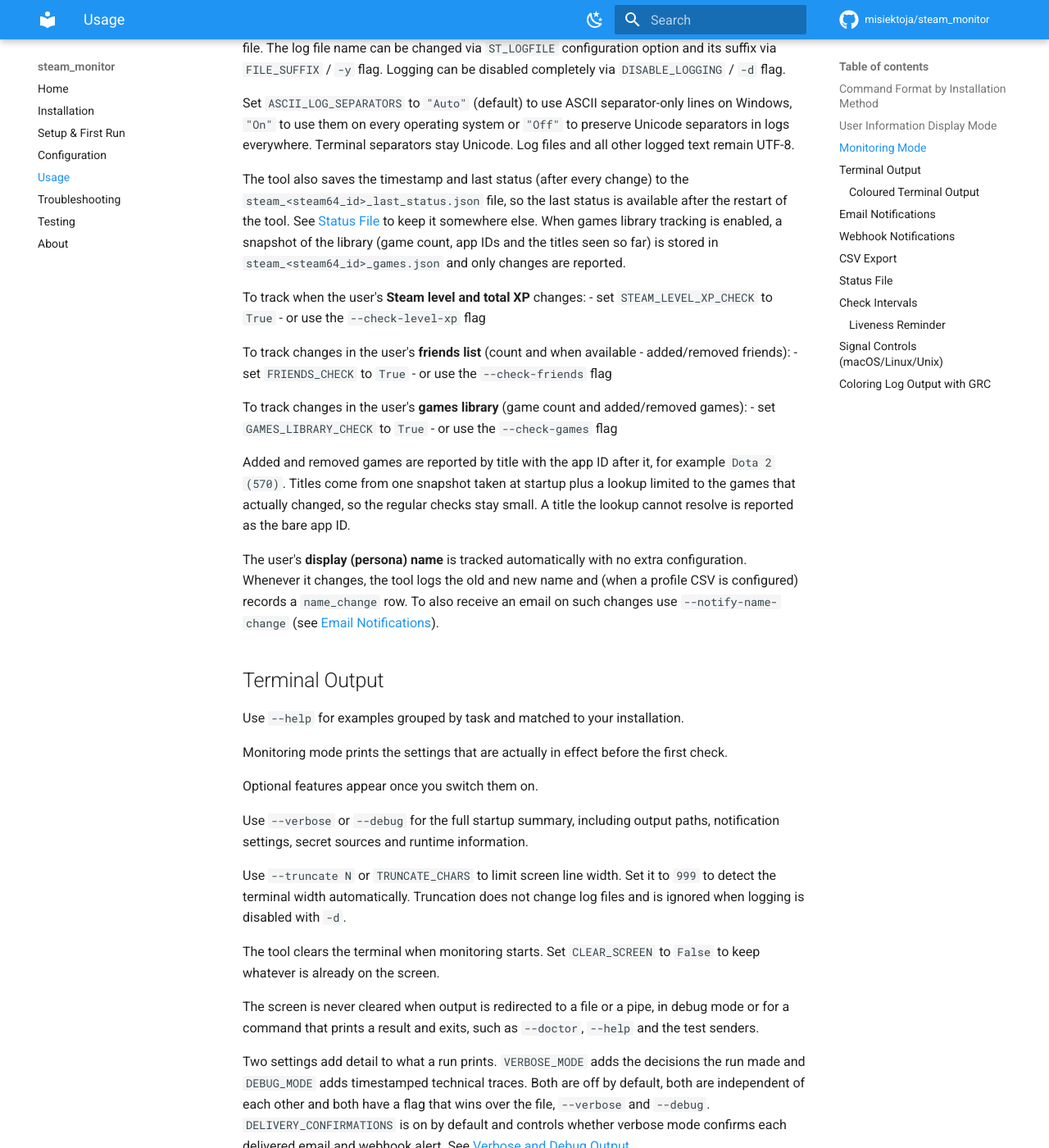
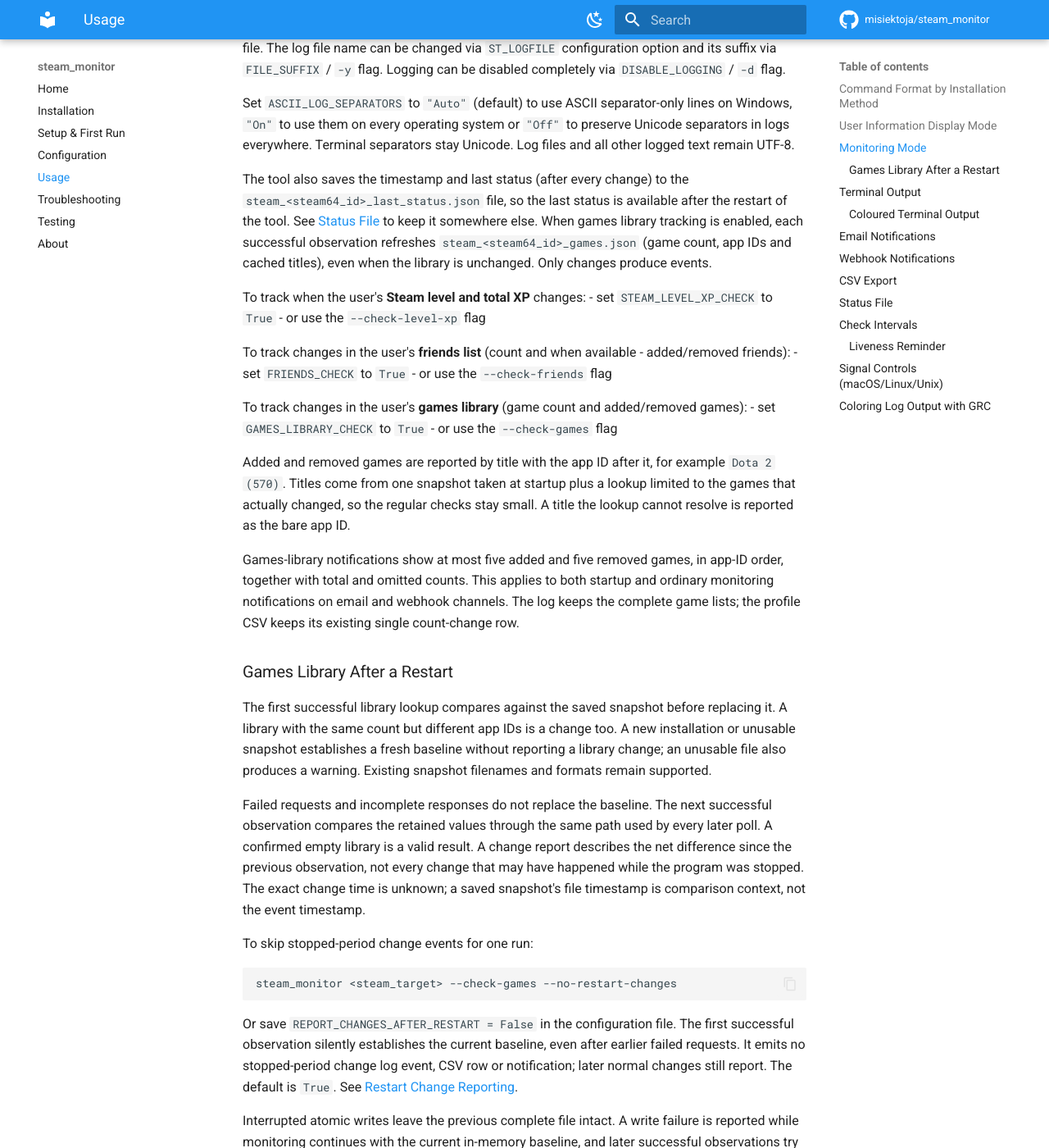
Before and after one commit to misiektoja/steam_monitor, an MkDocs documentation site: the page built from docs/usage.md, in a window 1280 px wide and 1400 px high, scrolled down 3110 px. Shown: the whole window at 82% size. Built offline with MkDocs 1.6.1 and Material for MkDocs 9.7.7, drawn with Linux system fonts in a browser that asks for light colours; comment, search, counter and statistics services are not loaded; some of the changed text lies outside the part shown.

Commit message:
docs(monitor): explain games library restart comparisons

````diff
--- a/docs/usage.md
+++ b/docs/usage.md
@@ -131,7 +131,7 @@
 
 Set `ASCII_LOG_SEPARATORS` to `"Auto"` (default) to use ASCII separator-only lines on Windows, `"On"` to use them on every operating system or `"Off"` to preserve Unicode separators in logs everywhere. Terminal separators stay Unicode. Log files and all other logged text remain UTF-8.
 
-The tool also saves the timestamp and last status (after every change) to the `steam_<steam64_id>_last_status.json` file, so the last status is available after the restart of the tool. See [Status File](#status-file) to keep it somewhere else. When games library tracking is enabled, a snapshot of the library (game count, app IDs and the titles seen so far) is stored in `steam_<steam64_id>_games.json` and only changes are reported.
+The tool also saves the timestamp and last status (after every change) to the `steam_<steam64_id>_last_status.json` file, so the last status is available after the restart of the tool. See [Status File](#status-file) to keep it somewhere else. When games library tracking is enabled, each successful observation refreshes `steam_<steam64_id>_games.json` (game count, app IDs and cached titles), even when the library is unchanged. Only changes produce events.
 
 To track when the user's **Steam level and total XP** changes:
 - set `STEAM_LEVEL_XP_CHECK` to `True`
@@ -146,6 +146,25 @@
 - or use the `--check-games` flag
 
 Added and removed games are reported by title with the app ID after it, for example `Dota 2 (570)`. Titles come from one snapshot taken at startup plus a lookup limited to the games that actually changed, so the regular checks stay small. A title the lookup cannot resolve is reported as the bare app ID.
+
+Games-library notifications show at most five added and five removed games, in app-ID order, together with total and omitted counts. This applies to both startup and ordinary monitoring notifications on email and webhook channels. The log keeps the complete game lists; the profile CSV keeps its existing single count-change row.
+
+<a id="games-library-after-a-restart"></a>
+### Games Library After a Restart
+
+The first successful library lookup compares against the saved snapshot before replacing it. A library with the same count but different app IDs is a change too. A new installation or unusable snapshot establishes a fresh baseline without reporting a library change; an unusable file also produces a warning. Existing snapshot filenames and formats remain supported.
+
+Failed requests and incomplete responses do not replace the baseline. The next successful observation compares the retained values through the same path used by every later poll. A confirmed empty library is a valid result. A change report describes the net difference since the previous observation, not every change that may have happened while the program was stopped. The exact change time is unknown; a saved snapshot's file timestamp is comparison context, not the event timestamp.
+
+To skip stopped-period change events for one run:
+
+```sh
+steam_monitor <steam_target> --check-games --no-restart-changes
+```
+
+Or save `REPORT_CHANGES_AFTER_RESTART = False` in the configuration file. The first successful observation silently establishes the current baseline, even after earlier failed requests. It emits no stopped-period change log event, CSV row or notification; later normal changes still report. The default is `True`. See [Restart Change Reporting](configuration.md#restart-change-reporting).
+
+Interrupted atomic writes leave the previous complete file intact. A write failure is reported while monitoring continues with the current in-memory baseline, and later successful observations try saving again. Restarting before a failed save has recovered can compare against the older disk snapshot again; notification delivery is not an exactly-once history service.
 
 The user's **display (persona) name** is tracked automatically with no extra configuration. Whenever it changes, the tool logs the old and new name and (when a profile CSV is configured) records a `name_change` row. To also receive an email on such changes use `--notify-name-change` (see [Email Notifications](#email-notifications)).
 
@@ -324,6 +343,8 @@
 
 Each row contains a timestamp, event type and associated values (for example: old/new Steam level or XP, friends count delta or one friend per row for added/removed friends, when available).
 
+The profile CSV keeps eight columns: `Date`, `Event`, `OldValue`, `NewValue`, `Delta`, `FriendSteamID`, `FriendPersona` and `FriendRealName`. `Date` is when the change was observed. A restart-detected library change uses the existing `games_library_change` event with old/new counts and their difference; a same-count replacement has a zero delta. Complete game titles belong in the log, without adding CSV columns or per-game event rows. Turning email or webhook notifications off does not turn these local change records off.
+
 <a id="status-file"></a>
 ## Status File
 
````
Also changed, not shown: RELEASE_NOTES.md (+6 -1 lines), docs/configuration.md (+15 -0 lines), docs/testing.md (+2 -0 lines), 2 other files.
